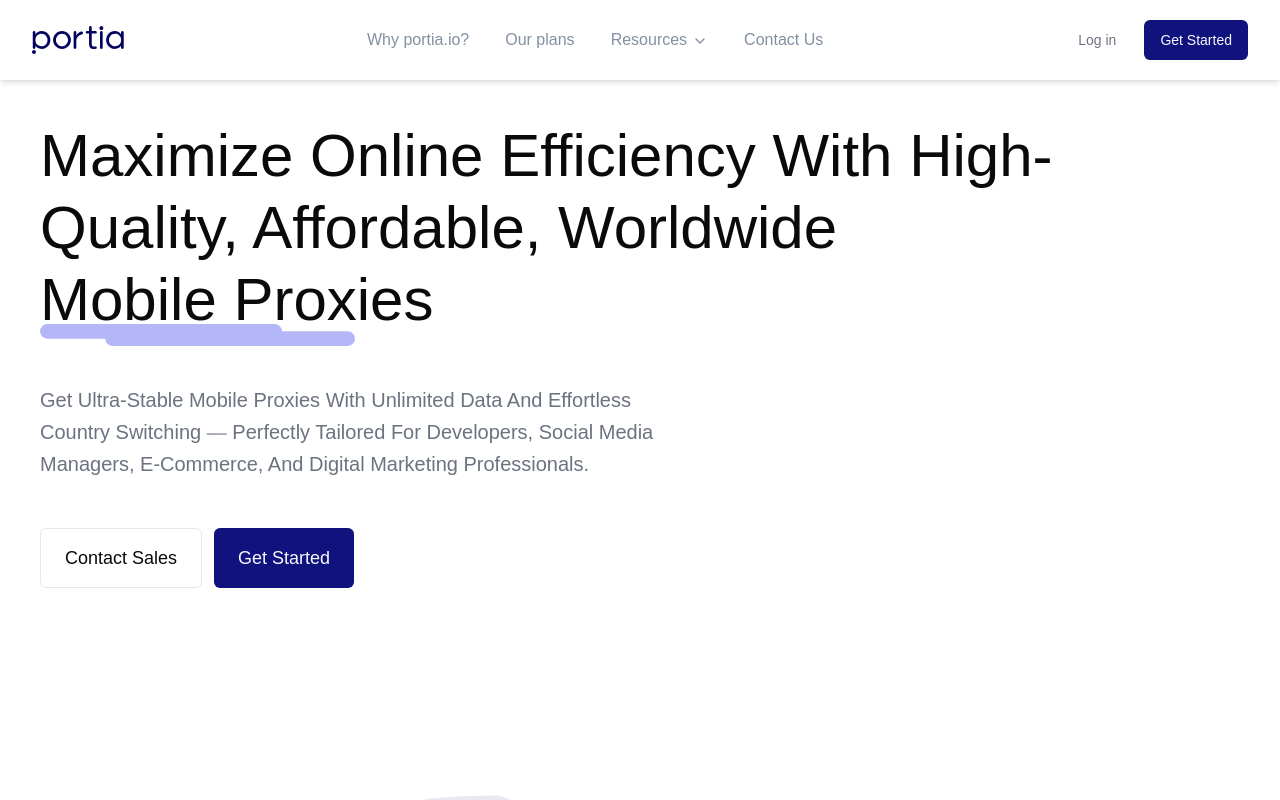
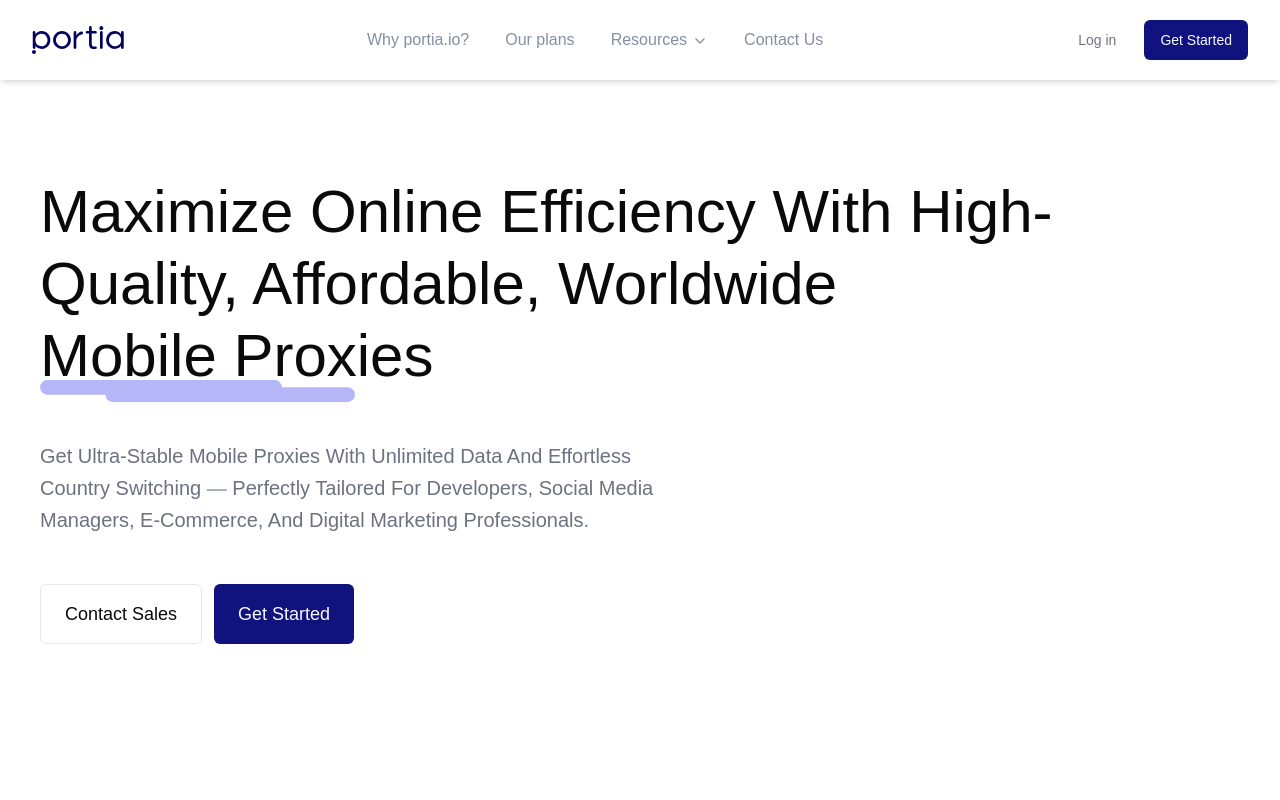
Before and after one commit to Saeed-Altout/portia, a Next.js app: page / in a window 1280 px wide. Shown: the top 800 px of the page. Built offline with nearby package versions, Linux system fonts and the light colour scheme; a web font is replaced by a local one.

Commit message:
fix "padding hero in home page"

```diff
--- a/app/(website)/(pages)/(home)/_components/hero.tsx
+++ b/app/(website)/(pages)/(home)/_components/hero.tsx
@@ -8,34 +8,26 @@ import { Paragraph } from '@website/_components/ui/paragraph';
 
 export const Hero = () => {
 	return (
-		<Section>
+		<Section className='pt-24'>
 			<Container size='wide' className='gap-y-8 md:gap-y-10 lg:gap-y-12'>
 				<h1 className='max-w-[1090px] font-medium capitalize text-[30px] leading-[44px] md:text-[40px] md:leading-[50px] lg:text-6xl lg:leading-[72px]'>
 					Maximize online efficiency with high-quality, affordable, worldwide
 					<div className='relative w-fit'>
 						<span className='relative z-10'>mobile proxies</span>
-						<Image
-							src='/icons/underline.svg'
-							alt='Underline Image'
-							width={1000}
-							height={1000}
-							className='w-[80%] absolute top-9 md:top-10 lg:top-[60px] left-0 z-0'
-						/>
+						<Image src='/icons/underline.svg' alt='Underline Image' width={1000} height={1000} className='w-[80%] absolute top-9 md:top-10 lg:top-[60px] left-0 z-0' />
 					</div>
 				</h1>
 
 				<Paragraph className='max-w-[640px] capitalize leading-8' size='xl'>
-					Get ultra-stable mobile proxies with unlimited data and effortless country switching ⎯⎯ perfectly tailored
-					for developers, social media managers, E-commerce, and digital marketing professionals.
+					Get ultra-stable mobile proxies with unlimited data and effortless country switching ⎯⎯ perfectly tailored for developers, social media managers, E-commerce, and digital marketing
+					professionals.
 				</Paragraph>
 
 				<div className='flex flex-col md:flex-row items-center justify-center gap-3 w-full md:w-fit'>
 					<Button variant='outline' className='w-full md:h-[60px] font-medium text-lg px-6 py-4'>
 						Contact Sales
 					</Button>
-					<Button className='-order-1 md:order-1 w-full md:h-[60px] font-medium text-lg px-6 py-4'>
-						Get Started
-					</Button>
+					<Button className='-order-1 md:order-1 w-full md:h-[60px] font-medium text-lg px-6 py-4'>Get Started</Button>
 				</div>
 			</Container>
 		</Section>
```
